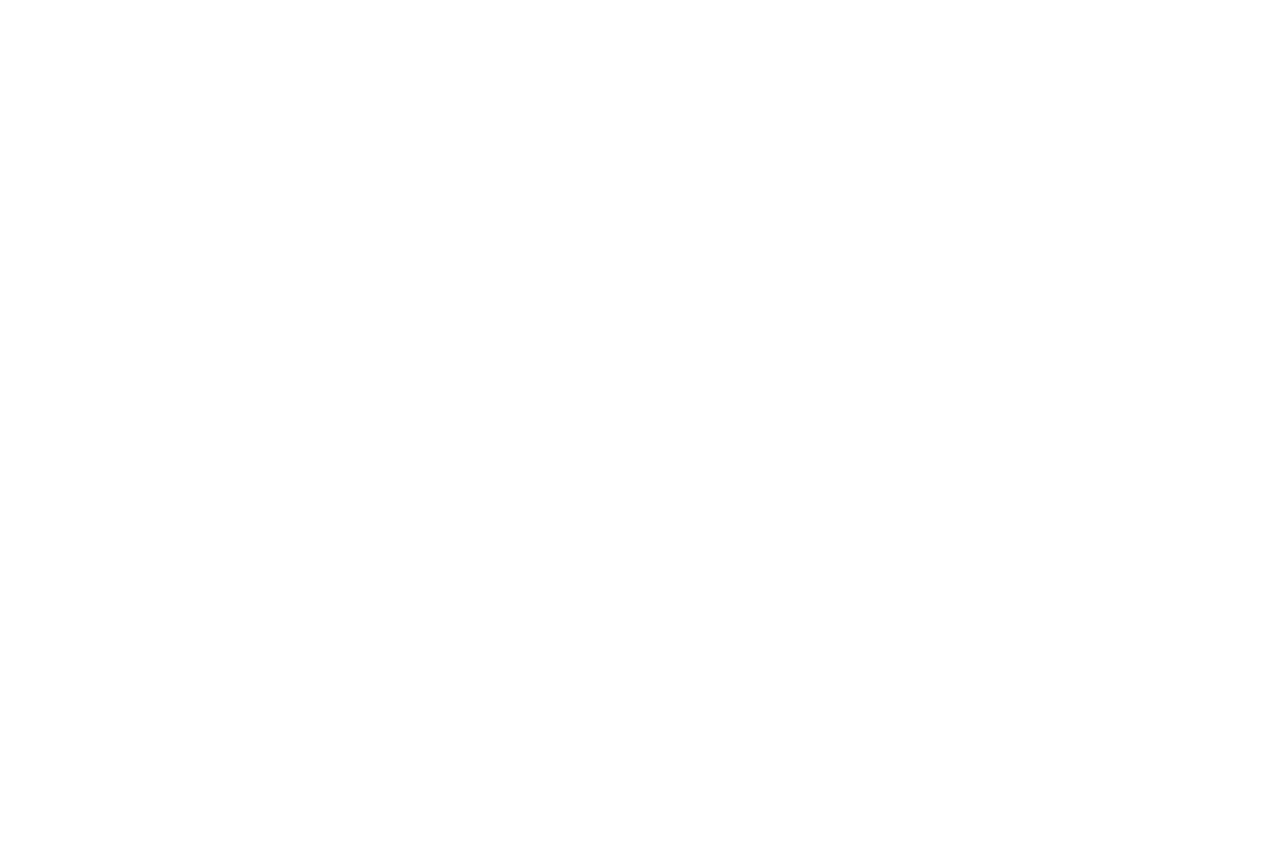
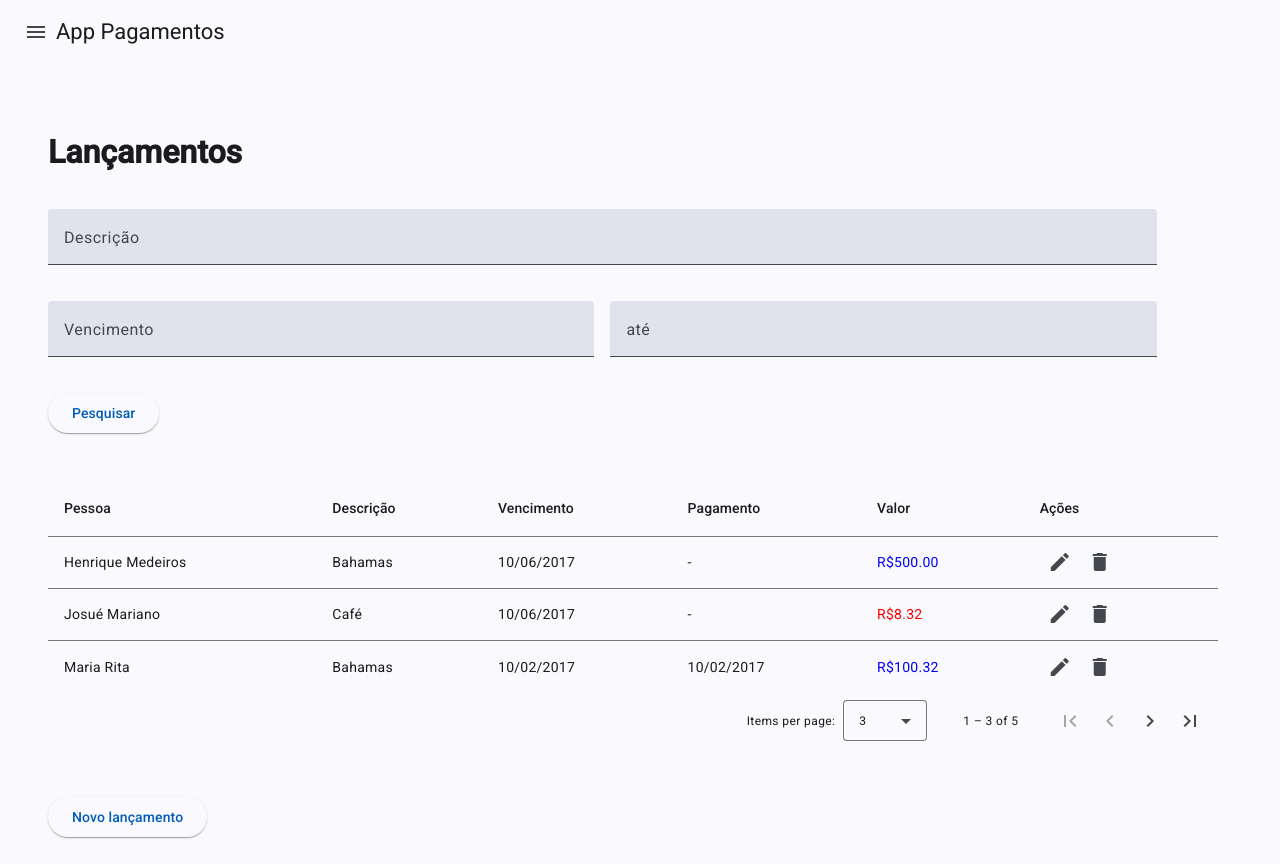
Before and after one commit to HenriqueGalvim/app-pagamentos, an Angular app: page /lancamentos in a window 1280 px wide. Before the commit this address led to /. Before the commit the page ends 800 px from the top, so only its background shows below. Built offline with nearby package versions, Linux system fonts and the light colour scheme.

Commit message:
Adicionando uma Tabela com Paginação no Angular Material

```diff
--- a/src/app/lancamentos/lancamentos.component.html
+++ b/src/app/lancamentos/lancamentos.component.html
@@ -1,8 +1,4 @@
-<mat-toolbar color="primary">
-  <button mat-icon-button>
-    <mat-icon>menu</mat-icon>
-  </button>
-</mat-toolbar>
+
 
 <div class="container">
   <h1><b>Lançamentos</b></h1>
@@ -28,3 +24,69 @@
     Pesquisar
   </button>
 </div>
+
+<!-- Tabela de Dados -->
+<div class="tabela-container">
+  <table mat-table [dataSource]="dataSource" class="mat-elevation-z8">
+
+    <!-- Coluna: Pessoa -->
+    <ng-container matColumnDef="pessoa">
+      <th mat-header-cell *matHeaderCellDef> Pessoa </th>
+      <td mat-cell *matCellDef="let lanc"> {{ lanc.pessoa }} </td>
+    </ng-container>
+
+    <!-- Coluna: Descrição -->
+    <ng-container matColumnDef="descricao">
+      <th mat-header-cell *matHeaderCellDef> Descrição </th>
+      <td mat-cell *matCellDef="let lanc"> {{ lanc.descricao }} </td>
+    </ng-container>
+
+    <!-- Coluna: Vencimento -->
+    <ng-container matColumnDef="vencimento">
+      <th mat-header-cell *matHeaderCellDef> Vencimento </th>
+      <td mat-cell *matCellDef="let lanc"> {{ lanc.vencimento }} </td>
+    </ng-container>
+
+    <!-- Coluna: Pagamento -->
+    <ng-container matColumnDef="pagamento">
+      <th mat-header-cell *matHeaderCellDef> Pagamento </th>
+      <td mat-cell *matCellDef="let lanc"> {{ lanc.pagamento || '-' }} </td>
+    </ng-container>
+
+    <!-- Coluna: Valor -->
+    <ng-container matColumnDef="valor">
+      <th mat-header-cell *matHeaderCellDef> Valor </th>
+      <td mat-cell *matCellDef="let lanc" [ngStyle]="{ color: lanc.tipo === 'DESPESA' ? 'red' : 'blue' }">
+        {{ lanc.valor | currency:'BRL' }}
+      </td>
+    </ng-container>
+
+    <!-- Coluna: Ações -->
+    <ng-container matColumnDef="acoes">
+      <th mat-header-cell *matHeaderCellDef> Ações </th>
+      <td mat-cell *matCellDef="let lanc">
+        <button mat-icon-button color="primary" matTooltip="Editar" matTooltipPosition="above">
+          <mat-icon>edit</mat-icon>
+        </button>
+        <button mat-icon-button color="warn" matTooltip="Excluir" matTooltipPosition="above">
+          <mat-icon>delete</mat-icon>
+        </button>
+      </td>
+    </ng-container>
+
+    <!-- Cabeçalho e Linhas -->
+    <tr mat-header-row *matHeaderRowDef="colunas"></tr>
+    <tr mat-row *matRowDef="let row; columns: colunas;"></tr>
+  </table>
+
+  <!-- Paginação -->
+  <mat-paginator [length]="lancamentos.length"
+                 [pageSize]="3"
+                 [pageSizeOptions]="[3, 10, 20]"
+                 showFirstLastButtons>
+  </mat-paginator>
+</div>
+
+<div class="container">
+  <button mat-raised-button color="primary">Novo lançamento</button>
+</div>
--- a/src/app/lancamentos/lancamentos.component.scss
+++ b/src/app/lancamentos/lancamentos.component.scss
@@ -29,3 +29,8 @@
     margin-top: 16px;
   }
 }
+.tabela-container {
+  margin: 24px;
+  width: 95%;
+  overflow-x: auto;
+}
--- a/src/app/lancamentos/lancamentos.component.ts
+++ b/src/app/lancamentos/lancamentos.component.ts
@@ -1,24 +1,57 @@
-import { Component } from '@angular/core';
+import { Component, OnInit, ViewChild, AfterViewInit } from '@angular/core';
+import { CommonModule } from '@angular/common';
 import { FormsModule } from '@angular/forms';
+import { MatPaginator } from '@angular/material/paginator';
+import { MatTableDataSource } from '@angular/material/table';
 import { MatFormFieldModule } from '@angular/material/form-field';
 import { MatInputModule } from '@angular/material/input';
 import { MatButtonModule } from '@angular/material/button';
 import { MatToolbarModule } from '@angular/material/toolbar';
 import { MatIconModule } from '@angular/material/icon';
+import { MatTableModule } from '@angular/material/table';
+import { MatPaginatorModule } from '@angular/material/paginator';
+import { MatTooltipModule } from '@angular/material/tooltip';
 
 @Component({
   selector: 'app-lancamentos',
-  imports: [    FormsModule,
+  standalone: true,
+  imports: [
+    FormsModule,
+    CommonModule,
     MatToolbarModule,
+    MatPaginatorModule,
     MatIconModule,
     MatFormFieldModule,
     MatInputModule,
-    MatButtonModule],
+    MatButtonModule,
+    MatTableModule,
+    MatTooltipModule
+  ],
   templateUrl: './lancamentos.component.html',
   styleUrl: './lancamentos.component.scss'
 })
-export class LancamentosComponent {
+export class LancamentosComponent implements OnInit, AfterViewInit {
   descricao = '';
   vencimentoInicio = '';
   vencimentoFim = '';
+
+  colunas: string[] = ['pessoa', 'descricao', 'vencimento', 'pagamento', 'valor', 'acoes'];
+
+  lancamentos = [
+    { tipo: 'RECEITA', pessoa: 'Henrique Medeiros', descricao: 'Bahamas', vencimento: '10/06/2017', pagamento: null, valor: 500.00 },
+    { tipo: 'DESPESA', pessoa: 'Josué Mariano', descricao: 'Café', vencimento: '10/06/2017', pagamento: null, valor: 8.32 },
+    { tipo: 'RECEITA', pessoa: 'Maria Rita', descricao: 'Bahamas', vencimento: '10/02/2017', pagamento: '10/02/2017', valor: 100.32 },
+    { tipo: 'RECEITA', pessoa: 'Pedro Santos', descricao: 'Top Club', vencimento: '10/06/2017', pagamento: null, valor: 120.00 },
+    { tipo: 'RECEITA', pessoa: 'Ricardo Pereira', descricao: 'CEMIG', vencimento: '10/02/2017', pagamento: '10/02/2017', valor: 110.44 }
+  ];
+
+  dataSource = new MatTableDataSource(this.lancamentos);
+
+  @ViewChild(MatPaginator) paginator!: MatPaginator;
+
+  ngOnInit(): void {}
+
+  ngAfterViewInit(): void {
+    this.dataSource.paginator = this.paginator;
+  }
 }
--- /dev/null
+++ b/src/app/layout/layout.component.html
@@ -0,0 +1,23 @@
+<!--Barra de menu-->
+<app-topbar (toggleMenu)="drawer.toggle()"></app-topbar>
+<!--Menu lateral-->
+<mat-sidenav-container class="sidenav-container">
+  <mat-sidenav #drawer mode="side" opened="false" position="start">
+     <!-- Barra Lateral -->
+    <mat-nav-list>
+      <a mat-list-item routerLink="/lancamentos">Administrador</a>
+      <mat-divider></mat-divider>
+      <a mat-list-item routerLink="/lancamentos">Lancamentos</a>
+      <a mat-list-item routerLink="/Pessoas">Pessoas</a>
+      <a mat-list-item routerLink="/Pessoas">Sair</a>
+    </mat-nav-list>
+  </mat-sidenav>
+
+  <!-- Conteúdo Principal -->
+  <mat-sidenav-content>
+    <!-- Área de Conteúdo -->
+    <div class="content">
+      <router-outlet />
+    </div>
+  </mat-sidenav-content>
+</mat-sidenav-container>
--- /dev/null
+++ b/src/app/layout/layout.component.scss
@@ -0,0 +1,7 @@
+.sidenav-container {
+  height: 100vh;
+}
+
+.content {
+  padding: 24px;
+}
--- /dev/null
+++ b/src/app/shared/components/topbar/topbar.component.html
@@ -0,0 +1,6 @@
+<mat-toolbar color="primary">
+  <button mat-icon-button (click)="toggleMenu.emit()">
+    <mat-icon>menu</mat-icon>
+  </button>
+  <span>App Pagamentos</span>
+</mat-toolbar>
```
Also changed, not shown: src/app/app.routes.ts (+10 -3 lines), src/app/layout/layout.component.ts (added, +28 -0 lines), src/app/shared/components/topbar/topbar.component.ts (added, +15 -0 lines), src/app/shared/components/topbar/topbar.component.scss (added), 2 other files (tests, documents, lock files or other folders).
